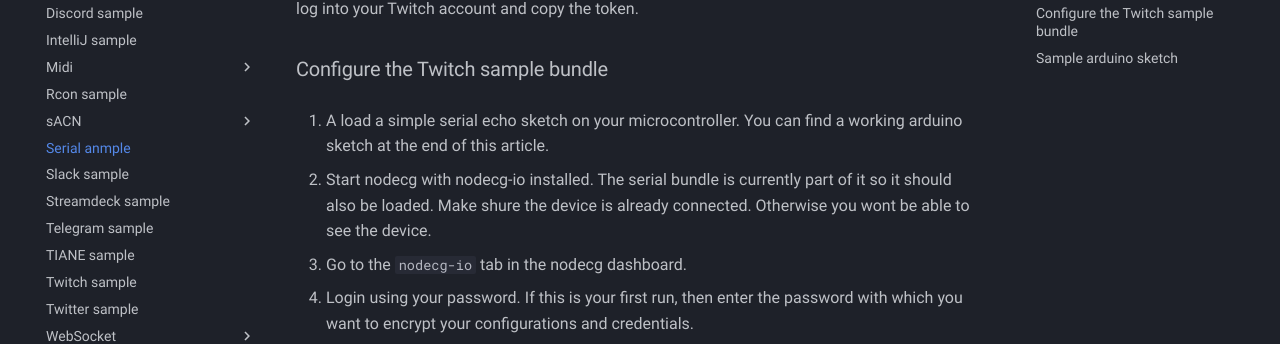
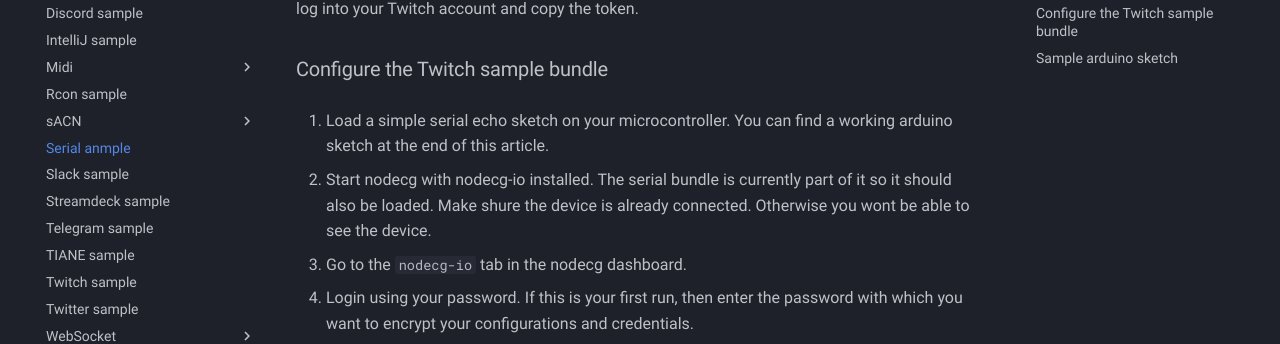
Before and after one commit to codeoverflow-org/nodecg-io-docs, an MkDocs documentation site: the page built from docs/samples/serial.md, in a window 1280 px wide and 900 px high, scrolled down 389 px. Shown: the part 149-493 px from the top of the window. Built offline with MkDocs 1.6.1 and Material for MkDocs 9.7.7, drawn with Linux system fonts in a browser that asks for light colours; comment, search, counter and statistics services are not loaded.

```diff
--- a/docs/samples/serial.md
+++ b/docs/samples/serial.md
@@ -11,7 +11,7 @@ _Note:_ If you don't have such a key yet you can generate it on https://twitchap
 
 ### Configure the Twitch sample bundle
 
-1. A load a simple serial echo sketch on your microcontroller. You can find a working arduino sketch at the end of this article.
+1. Load a simple serial echo sketch on your microcontroller. You can find a working arduino sketch at the end of this article.
 
 2. Start nodecg with nodecg-io installed. The serial bundle is currently part of it so it should also be loaded. Make shure the device is already connected. Otherwise you wont be able to see the device.
 
```
